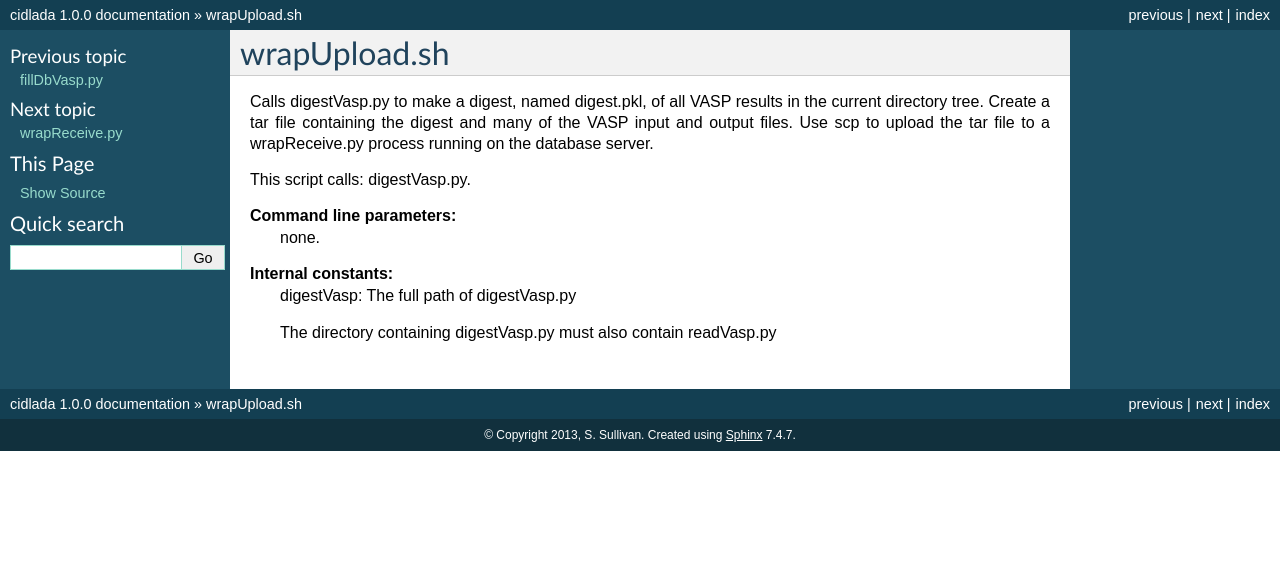
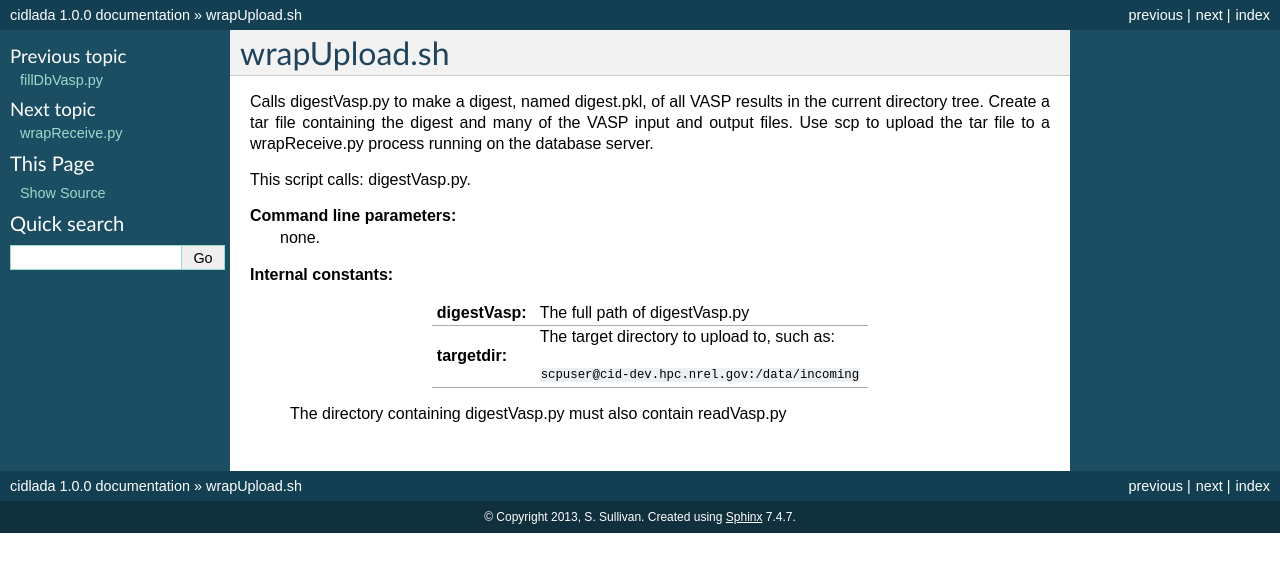
Before and after one commit to ssullivangh/nrelmat, a Sphinx documentation site: the page built from docs/source/wrapUpload.rst, in a window 1280 px wide. Shown: the top 572 px of the page. Built offline with Sphinx 7.4.7, drawn with Linux system fonts in a browser that asks for light colours.

Commit message:
update doc for wrapUpload.sh

```diff
--- a/docs/source/wrapUpload.rst
+++ b/docs/source/wrapUpload.rst
@@ -16,6 +16,12 @@ This script calls: digestVasp.py.
   none.
 
 **Internal constants:**
-  digestVasp: The full path of digestVasp.py
+
+  =================  =====================================================
+  **digestVasp:**    The full path of digestVasp.py
+  **targetdir:**     The target directory to upload to, such as:
+
+                     ``scpuser@cid-dev.hpc.nrel.gov:/data/incoming``
+  =================  =====================================================
 
   The directory containing digestVasp.py must also contain readVasp.py
```
